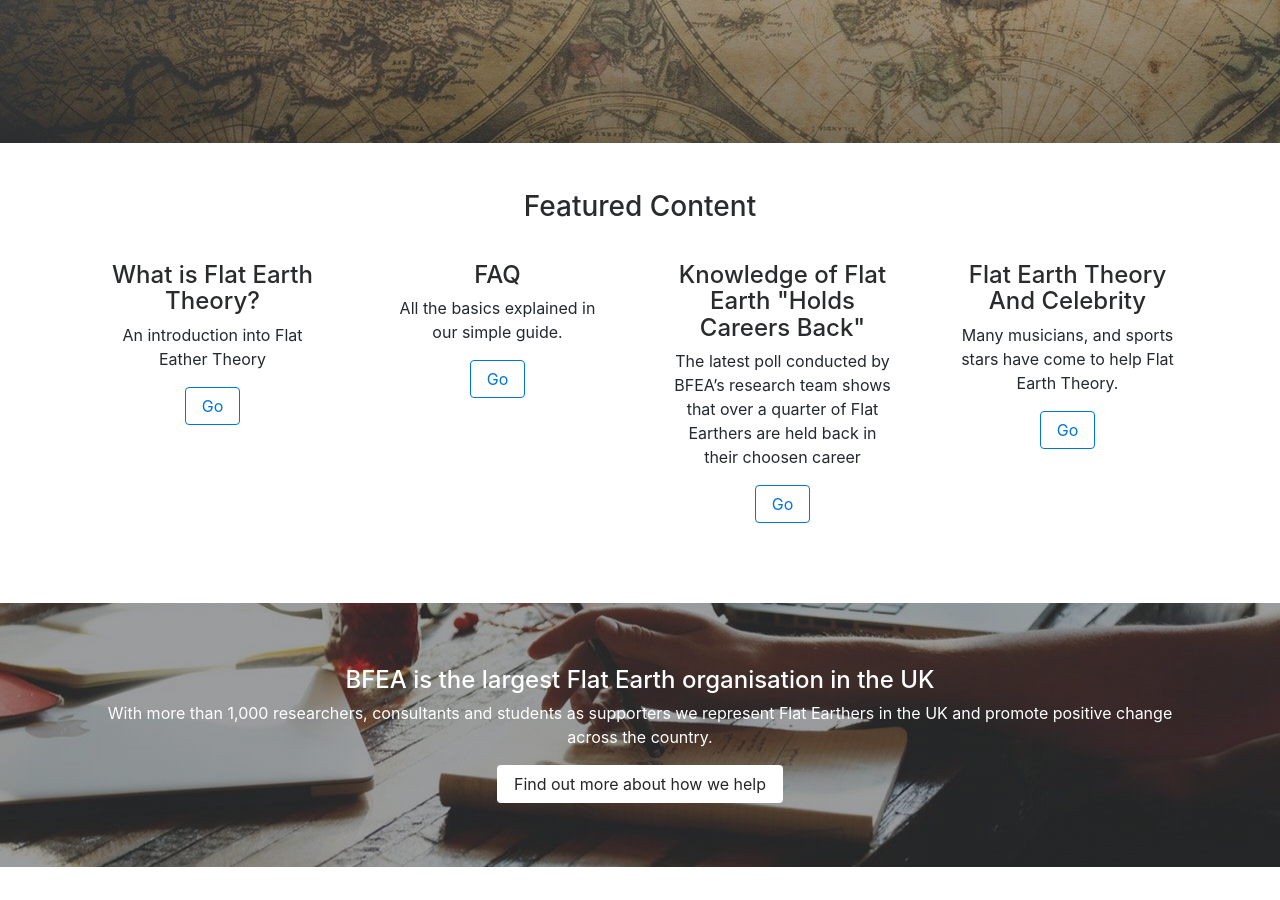
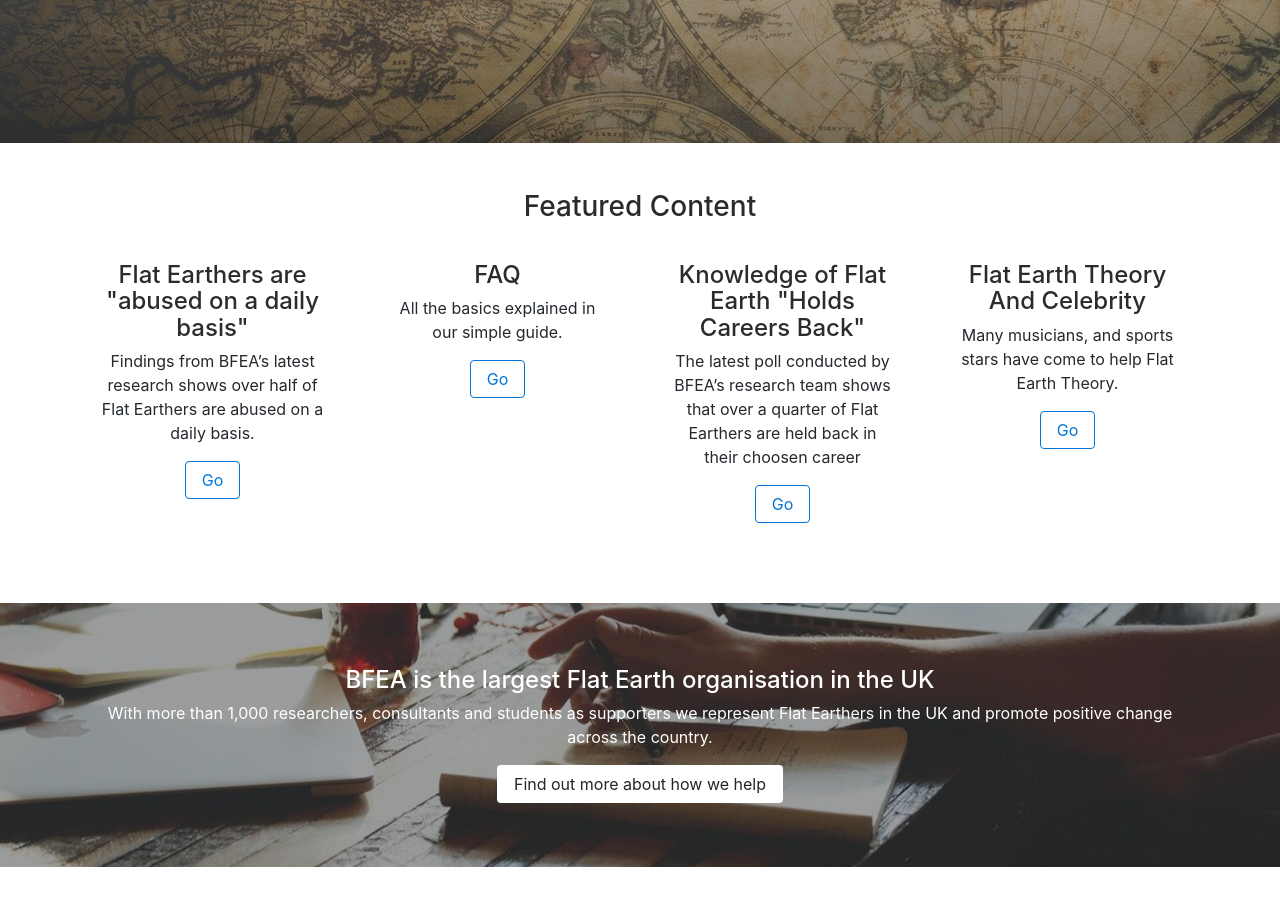
Before and after one commit to krussll/etsysimplicity, a Jekyll site: the page built from index.md, in a window 1280 px wide and 900 px high, scrolled down 451 px. Built offline with Jekyll 4.4.1, drawn with Linux system fonts in a browser that asks for light colours; nearby versions of some CDN libraries.

Commit message:
Update home.html

```diff
--- a/_layouts/home.html
+++ b/_layouts/home.html
@@ -19,9 +19,9 @@
         <div class="col-xs-6 col-lg-3 my-3 text-center">
           <div class="border">
             <div class="p-3">
-              <h4>What is Flat Earth Theory?</h4>
-              <p>An introduction into Flat Eather Theory</p>
-              <a class="btn btn-outline-primary" href="/articles/what-is-the-flat-earth-theory">Go</a>
+              <h4>Flat Earthers are "abused on a daily basis"</h4>
+              <p>Findings from BFEA’s latest research shows over half of Flat Earthers are abused on a daily basis.</p>
+              <a class="btn btn-outline-primary" href="/articles/flat-earthers-abused-on-a-daily-basis">Go</a>
             </div>
           </div>
         </div>
```
